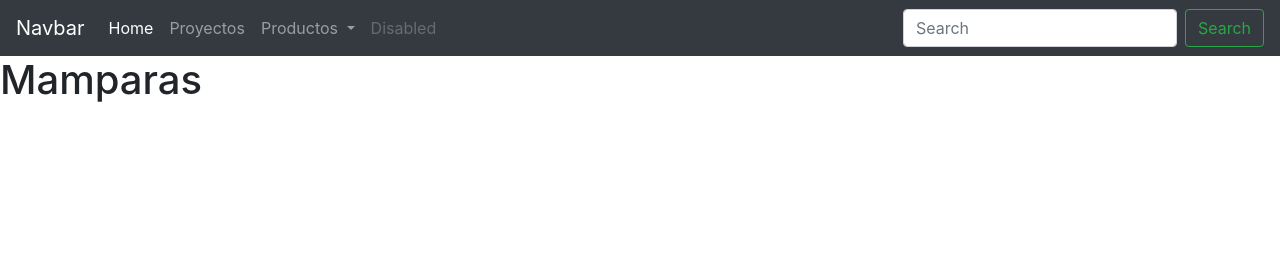
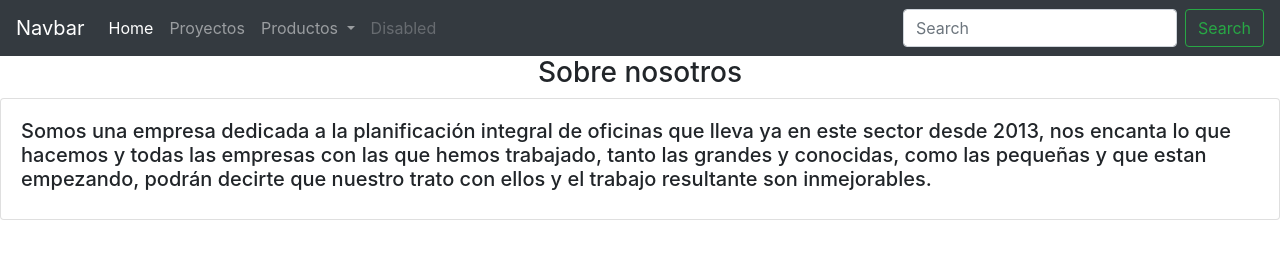
Before and after one commit to CactusTelepatico/InstalacionesIgnaser, a plain HTML site: page Team_Bootstrap_Team/Team_Bootstrap_Adrian/index.html in a window 1280 px wide. Drawn offline with nearby package versions, Linux system fonts and the light colour scheme.

Commit message:
Añadido apartado sobre nosotros

```diff
--- a/Team_Bootstrap_Team/Team_Bootstrap_Adrian/index.html
+++ b/Team_Bootstrap_Team/Team_Bootstrap_Adrian/index.html
@@ -49,10 +49,17 @@
     </form>
   </div>
 </nav>
-    <h1>Mamparas</h1>
+<div class="col-12 d-flex justify-content-center">
+      <h3>Sobre nosotros</h3>
 
-    <!-- Optional JavaScript -->
-    <!-- jQuery first, then Popper.js, then Bootstrap JS -->
+  </div>
+  <div class="card">
+    <div class="card-body">
+      <h5>Somos una empresa dedicada a la planificación integral de oficinas que lleva ya en este sector desde 2013,
+      nos encanta lo que hacemos y todas las empresas con las que hemos trabajado, tanto las grandes y conocidas,
+       como las pequeñas y que estan empezando, podrán decirte que nuestro trato con ellos y el trabajo resultante son inmejorables.</h5>
+    </div>
+  </div>
 
   </body>
 </html>
```
